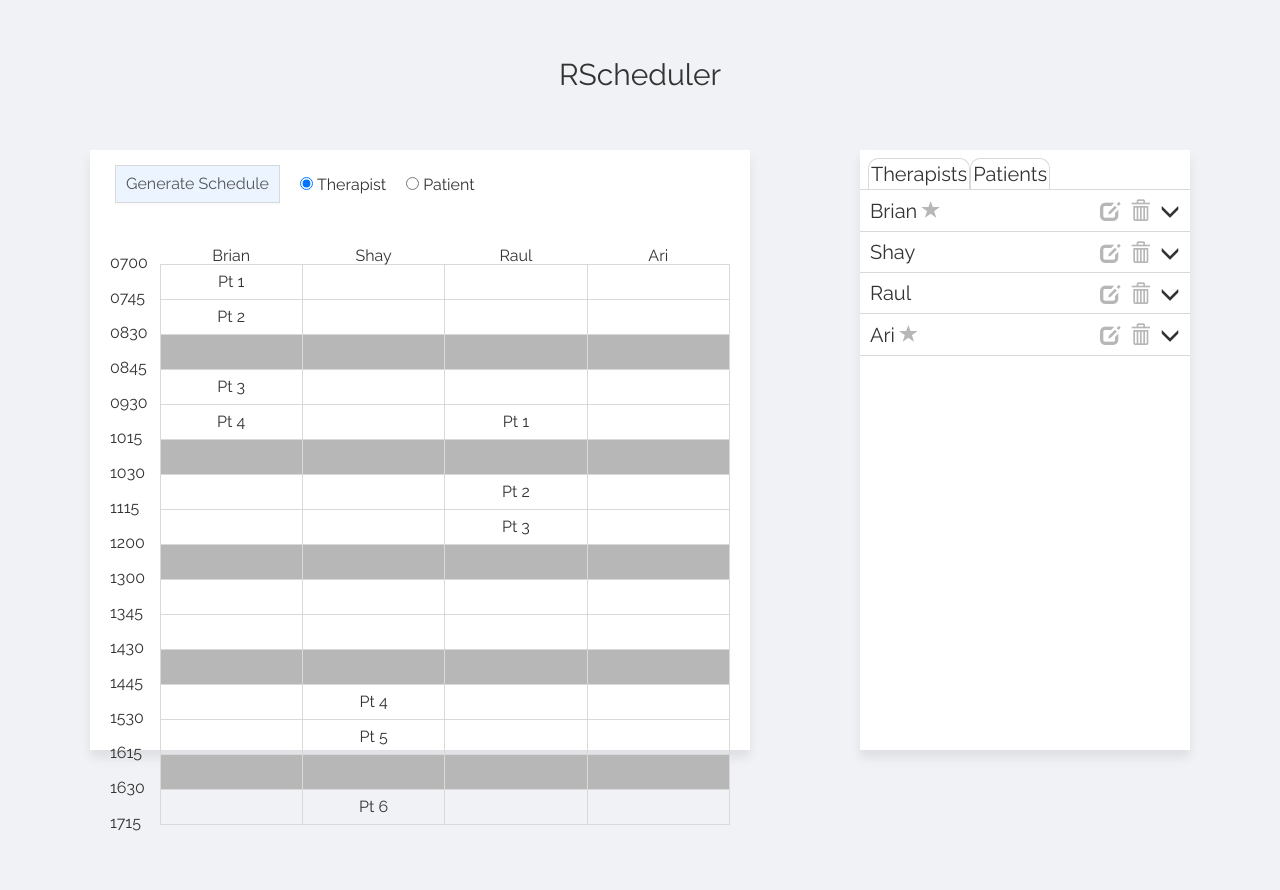
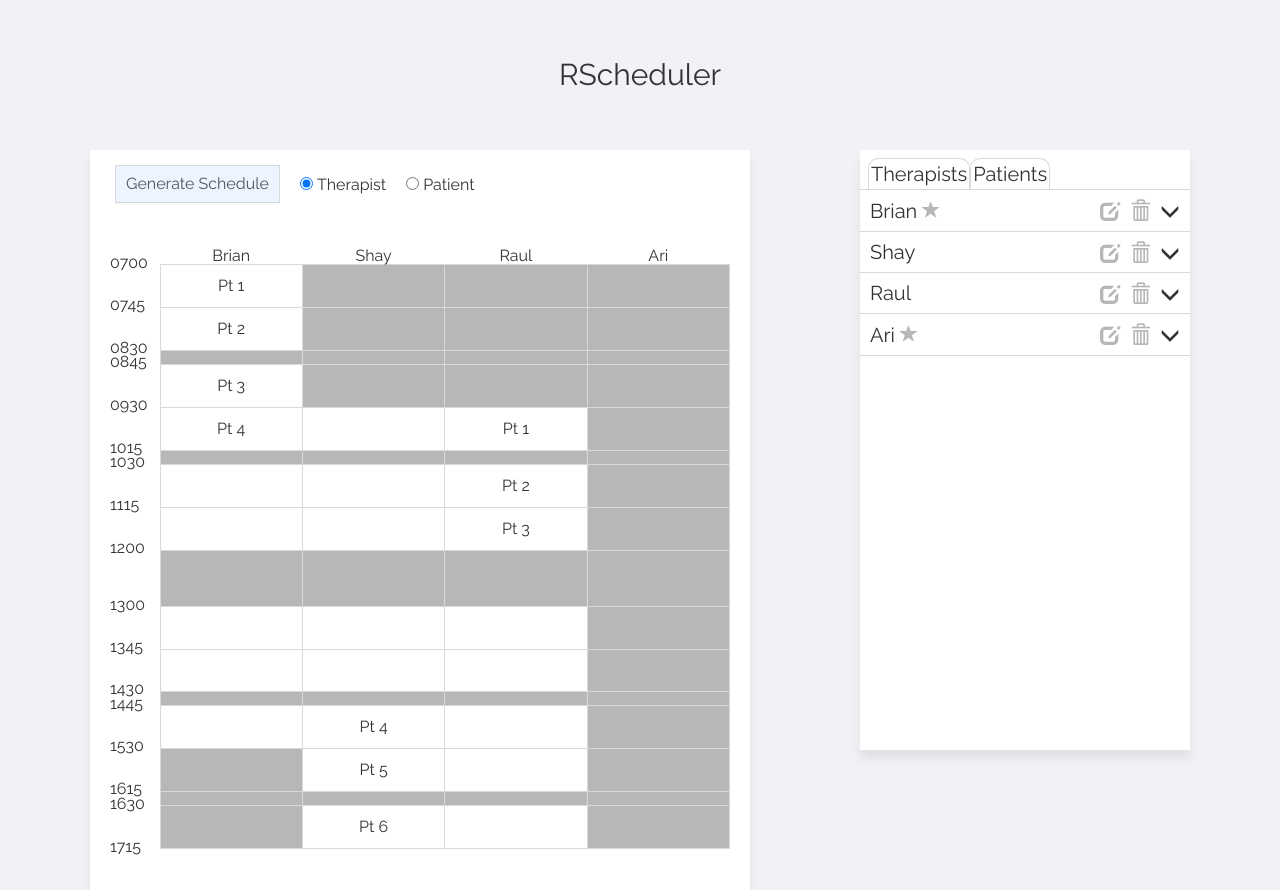
Before and after one commit to Eruanne2/rscheduler, a React (Create React App) app: page / in a window 1280 px wide. Before the commit the page ends 841 px from the top, so only its background shows below. Built offline with nearby package versions, Linux system fonts and the light colour scheme.

Commit message:
finish schedule visual

```diff
--- a/package.json
+++ b/package.json
@@ -10,6 +10,7 @@
     "@types/node": "^16.7.13",
     "@types/react": "^18.0.0",
     "@types/react-dom": "^18.0.0",
+    "dayjs": "^1.11.7",
     "react": "^18.2.0",
     "react-dom": "^18.2.0",
     "react-scripts": "5.0.1",
--- a/src/App.css
+++ b/src/App.css
@@ -28,7 +28,7 @@ body {
 
 .schedule {
   width: 60%;
-  height: 100%;
+  height: 740px;
 }
 
 .schedule-header {
@@ -145,6 +145,7 @@ input[type=radio] {
 
 .schedule tbody {
   position: relative;
+  height: 600px;
 }
 
 .schedule .last-time-label {
@@ -168,29 +169,14 @@ input[type=radio] {
 
 .schedule td:not(:first-child) {
   vertical-align: middle;
-  height: 35px;
   border: 1px solid #d9d9d9;
 }
 
 .schedule .y-labels {
-  height: 100%;
-  width: 100%;
   position: absolute;
   top: -10px;
 }
 
-.schedule tr.break td:not(:first-child) {
+.schedule tr.block-off td:not(:first-child), .schedule td.block-off {
   background-color: #b7b7b7;
 }
-
-.break, .unavailable {
-
-}
-
-.short-break {
-
-}
-
-.lunch-break {
-
-}
--- a/src/App.tsx
+++ b/src/App.tsx
@@ -6,23 +6,23 @@ import './App.css';
 import { testState } from './testData';
 import { State } from './typing/types';
 
+const deepCopyState = (state: State) => JSON.parse(JSON.stringify(state)) as State;
+
 const App = (): JSX.Element => {
-  const [scheduleState, setScheduleState] = useState(JSON.parse(JSON.stringify(testState)) as State);
-  const [listState, setListState] = useState(JSON.parse(JSON.stringify(testState)) as State);
+  const [scheduleState, setScheduleState] = useState<State>(deepCopyState(testState));
+  const [listState, setListState] = useState<State>(deepCopyState(testState));
   const [scheduleError, setScheduleError] = useState<string>('');
 
   useEffect(() => {
-    // const ts = testState; // why is testState getting updated???
-    // debugger
     if (JSON.stringify(listState) !== JSON.stringify(scheduleState)) {
       setScheduleError('A patient or therapist has been edited. Please regenerate schedule.');
     }
   }, [scheduleState, listState])
 
-  const generateSchedule = () => {
-    console.log('generate schedule here');
-    // also update scheduleState to match listState
-  };
+  const generateSchedule = () => setScheduleState(deepCopyState(listState)); // this triggers the useEffect below
+  useEffect(() => {
+    // generate schedule here
+  }, [scheduleState]);
 
   return (
     <div className="app">
--- a/src/components/ListItem.tsx
+++ b/src/components/ListItem.tsx
@@ -1,12 +1,12 @@
 import React, { Dispatch, SetStateAction, useState } from "react";
-import { Patient, Therapist, TimeRange, State } from "../typing/types";
+import { Patient, Therapist, Person, TimeRange, State } from "../typing/types";
 import TimeSelect from "./TimeSelect";
 import { checkIsTherapist, checkIsValidTime } from '../typing/typeGuards'
 import { Tooltip } from "react-tooltip";
 import 'react-tooltip/dist/react-tooltip.css'
 
 const ListItem = (props: {
-  person: Patient | Therapist,
+  person: Person,
   selectedPerson: string,
   setSelectedPerson: Dispatch<SetStateAction<string>>,
   listState: State,
@@ -16,7 +16,7 @@ const ListItem = (props: {
   const isTherapist = checkIsTherapist(person);
   const isSelected = selectedPerson === person.name;
   const [editing, setEditing] = useState(false);
-  const [personState, setPersonState] = useState<Patient | Therapist>({...person});
+  const [personState, setPersonState] = useState<Person>({...person});
   const [editingErrors, setEditingErrors] = useState<string>('');
 
   const toggleDropdown = () => {
@@ -69,7 +69,7 @@ const ListItem = (props: {
   };
   const deletePerson = () => {
     const newListState = { ...listState };
-    newListState[isTherapist ? 'therapists' : 'patients'].filter((pers: Therapist | Patient) => pers.name === person.name);
+    newListState[isTherapist ? 'therapists' : 'patients'].filter((pers: Person) => pers.name === person.name);
   };
 
   const icon = (iconType: string, tooltipText: string, clickHandler: () => void) => {
--- a/src/components/PatientTherapistList.tsx
+++ b/src/components/PatientTherapistList.tsx
@@ -1,5 +1,5 @@
 import { Dispatch, SetStateAction, useEffect, useState } from "react";
-import { State, Patient, Therapist } from "../typing/types";
+import { State, Person } from "../typing/types";
 import ListItem from "./ListItem";
 
 const PatientTherapistList = (props: { listState: State, setListState: Dispatch<SetStateAction<State>>}): JSX.Element => {
@@ -17,7 +17,7 @@ const PatientTherapistList = (props: { listState: State, setListState: Dispatch<
       <li className="tab" onClick={() => setSelectedTab('patients')}>Patients</li>
     </ul>
     <ul className='main-list'>
-      {listState[selectedTab].map((person: Patient | Therapist) =>
+      {listState[selectedTab].map((person: Person) =>
         <ListItem
         key={person.name}
           person={person}
--- a/src/components/Schedule.tsx
+++ b/src/components/Schedule.tsx
@@ -1,15 +1,16 @@
 import { useState } from "react";
-import { Mode, TimeRange, Appointment, State, Therapist, Patient } from "../typing/types";
+import { Mode, TimeRange, Appointment, State, Person } from "../typing/types";
 import { TIME_SLOTS } from "../constants";
+import { calcHeight, hasAvailable } from "../helpers/timeHelpers";
 
 const Schedule = (props: { scheduleState: State, generateSchedule: () => void, error: string }): JSX.Element => {
   const { scheduleState, generateSchedule, error } = props;
   const [scheduleMode, setScheduleMode] = useState<Mode>('therapist');
-  const names = scheduleState[`${scheduleMode}s`].map((person: Therapist | Patient) => person.name)
+  const persons = scheduleState[`${scheduleMode}s`];
 
-  const handleModeChange = (newMode: Mode) => setScheduleMode(newMode);
-  const findAppointment = (name: string, slot: TimeRange): Appointment | undefined =>
-    scheduleState.appointments.find((appt: Appointment) => appt.time === slot.startTime && appt[scheduleMode] === name);
+  const handleModeChange = (newMode: Mode): void => setScheduleMode(newMode);
+  const findAppointment = (person: Person, slot: TimeRange): Appointment | undefined =>
+    scheduleState.appointments.find((appt: Appointment) => appt.time === slot.startTime && appt[scheduleMode] === person.name);
 
   return <div className="schedule">
     <div className='schedule-header'>
@@ -42,21 +43,21 @@ const Schedule = (props: { scheduleState: State, generateSchedule: () => void, e
       <thead>
         <tr className='table-header-row'>
           <th/>
-          {names.map((name: string, idx: number) =>
-            <th key={name} className={`col-${idx}}`}>{name}</th>
+          {persons.map((person: Person, idx: number) =>
+            <th key={person.name} className={`col-${idx}}`}>{person.name}</th>
           )}
         </tr>
       </thead>
       <tbody>
-        {TIME_SLOTS.map((slot: TimeRange) =>
-          <tr key={slot.endTime} className={slot.break ? 'break' : ''}>
+        {TIME_SLOTS.map((slot: TimeRange, idx: number) =>
+          <tr key={slot.endTime} className={slot.break ? 'block-off' : ''} style={{ height: `${calcHeight(slot)}%` }}>
             <td><span className='y-labels'>{slot.startTime}</span></td>
-            {names.map((name: string, idx: number) => {
-              const appointment = findAppointment(name, slot)
+            {persons.map((person: Person, idx: number) => {
+              const appointment = findAppointment(person, slot)
               let text;
               if (scheduleMode === 'therapist') text = appointment ? appointment.patient : '';
               else text = appointment ? appointment.therapist : '';
-              return <td key={name} className={`col-${idx}`}>{text}</td>
+              return <td key={person.name} className={`col-${idx} ${hasAvailable(person, slot) ? '' : 'block-off'}`}>{text}</td>
             })}
           </tr>
         )}
--- /dev/null
+++ b/src/helpers/timeHelpers.ts
@@ -0,0 +1,25 @@
+import { TIME_SLOTS } from '../constants';
+import { TimeRange, Person } from '../typing/types';
+import dayjs from 'dayjs';
+import customParseFormat from 'dayjs/plugin/customParseFormat';
+import isBetween from 'dayjs/plugin/isBetween';
+dayjs.extend(customParseFormat);
+dayjs.extend(isBetween);
+
+export const calcHeight = (slot: TimeRange): number => {
+  const totalStartTime = dayjs(TIME_SLOTS[0].startTime, 'HHmm');
+  const totalEndTime = dayjs(TIME_SLOTS[TIME_SLOTS.length -1].endTime, 'HHmm');
+  const slotStart = dayjs(slot.startTime, 'HHmm');
+  const slotEnd = dayjs(slot.endTime, 'HHmm');
+
+  const totalMinutes = totalEndTime.diff(totalStartTime, 'minutes');
+  const slotMinutes = slotEnd.diff(slotStart, 'minutes');
+  return (slotMinutes / totalMinutes) * 100;
+};
+
+export const hasAvailable = (person: Person, slot: TimeRange): boolean => {
+  return person.availability.some((avb: TimeRange) => (
+    dayjs(slot.startTime, 'HHmm').isBetween(dayjs(avb.startTime, 'HHmm'), dayjs(avb.endTime, 'HHmm'), 'minute', '[]')
+      && dayjs(slot.endTime, 'HHmm').isBetween(dayjs(avb.startTime, 'HHmm'), dayjs(avb.endTime, 'HHmm'), 'minute', '[]')
+  ));
+};
--- a/src/typing/typeGuards.ts
+++ b/src/typing/typeGuards.ts
@@ -1,6 +1,6 @@
-import { Patient, Therapist, ValidTime } from './types';
+import { Person, Therapist, ValidTime } from './types';
 
-export const checkIsTherapist = (person: Patient | Therapist): person is Therapist => {
+export const checkIsTherapist = (person: Person): person is Therapist => {
   return (person as Therapist).primary !== undefined;
 };
 
--- a/src/typing/types.ts
+++ b/src/typing/types.ts
@@ -25,6 +25,8 @@ export type Therapist = {
   availability: TimeRange[],
 }
 
+export type Person = Patient | Therapist;
+
 export type State = {
   patients: Patient[],
   therapists: Therapist[],
```
Also changed, not shown: src/setupTests.ts (deleted, +0 -5 lines), src/logo.svg (deleted), 1 other file (tests, documents, lock files or other folders).
